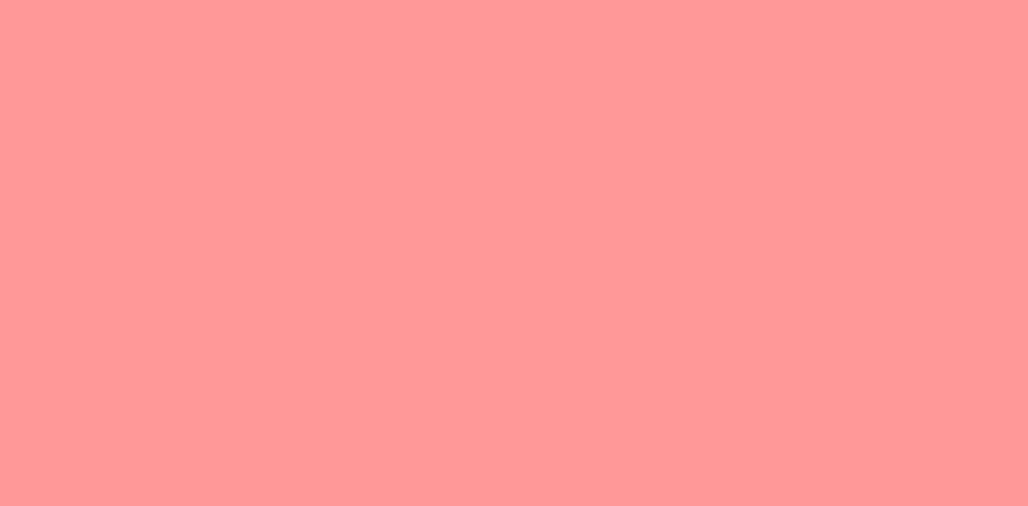
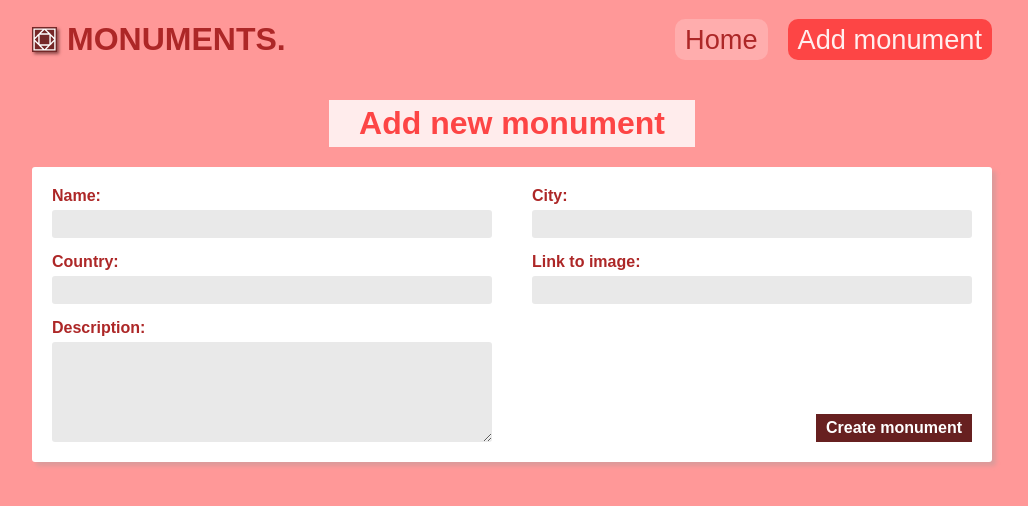
Before and after one commit to ZilongZhan/w6-monuments-react, a React (Vite) app: page /add-monument in a window 1280 px wide. Before the commit this address had no page. Shown: the top 506 px of the page, without its empty margins (128-1156 px from the left). Built offline with nearby package versions, Linux system fonts and the light colour scheme.

Commit message:
Add navigation link and route to MonumentFormPage

```diff
--- a/src/components/Navigation/Navigation.css
+++ b/src/components/Navigation/Navigation.css
@@ -10,6 +10,7 @@
 .navigation-list {
   display: flex;
   justify-content: space-between;
+  gap: 20px;
 }
 
 .navigation-list__item {
--- a/src/components/Navigation/Navigation.tsx
+++ b/src/components/Navigation/Navigation.tsx
@@ -11,6 +11,11 @@
             Home
           </NavLink>
         </li>
+        <li>
+          <NavLink className="navigation-list__item" to="/add-monument">
+            Add monument
+          </NavLink>
+        </li>
       </ul>
     </nav>
   );
--- a/src/monument/pages/MonumentsListPage/MonumentsListPage.tsx
+++ b/src/monument/pages/MonumentsListPage/MonumentsListPage.tsx
@@ -13,7 +13,12 @@
     });
   }, []);
 
-  return <MonumentCardsList monuments={monuments} />;
+  return (
+    <>
+      <h2 className="page-title">Home</h2>
+      <MonumentCardsList monuments={monuments} />
+    </>
+  );
 };
 
 export default MonumentsListPage;
--- a/src/router/AppRouter.tsx
+++ b/src/router/AppRouter.tsx
@@ -1,6 +1,7 @@
 import { Navigate, Route, Routes } from "react-router";
 import App from "../components/App/App";
 import MonumentsListPage from "../monument/pages/MonumentsListPage/MonumentsListPage";
+import MonumentFormPage from "../monument/pages/MonumentFormPage/MonumentFormPage";
 
 const AppRouter: React.FC = () => {
   return (
@@ -8,6 +9,7 @@
       <Route path="/" element={<App />}>
         <Route index element={<Navigate to="/home" />} />
         <Route path="/home" element={<MonumentsListPage />} />
+        <Route path="/add-monument" element={<MonumentFormPage />} />
       </Route>
     </Routes>
   );
--- a/src/styles/styles.css
+++ b/src/styles/styles.css
@@ -31,17 +31,14 @@
   text-decoration: none;
 }
 
-.main-header,
-.main-content {
-  margin: 0 auto;
-  max-width: 1200px;
-  padding: 0 20px;
+input,
+textarea {
+  border: none;
+  font: inherit;
+}
 
-  @media (width >= 500px) {
-    padding: 0 50px;
-  }
-
-  @media (width >= 1000px) {
-    padding: 0 120px;
-  }
+button {
+  border: none;
+  background: none;
+  font: inherit;
 }
```
Also changed, not shown: src/monument/dto/types.ts (+3 -8 lines).
